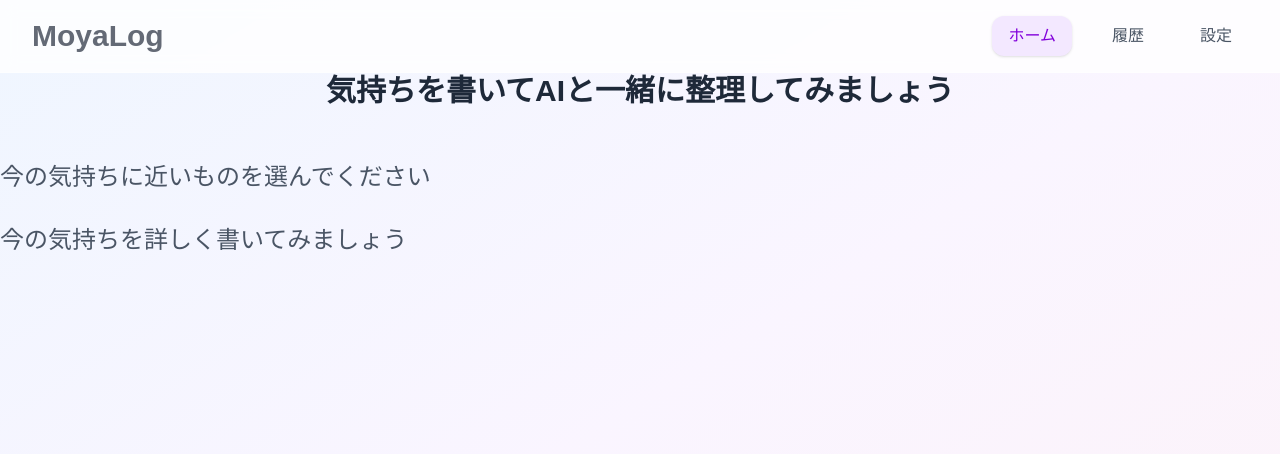
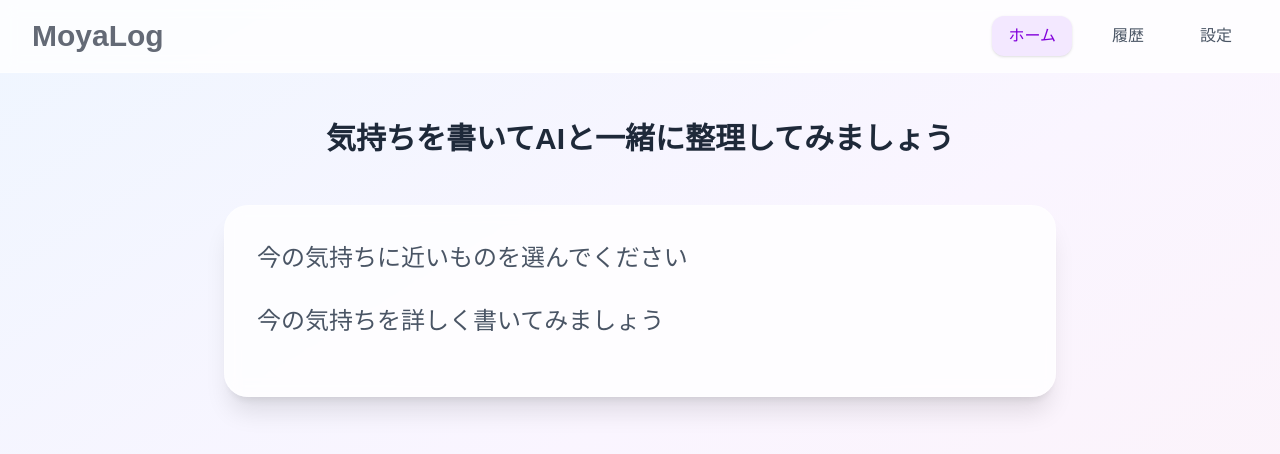
Before and after one commit to yuki-o-tech/moyalog-ai, a Next.js app: page /home in a window 1280 px wide. Shown: the top 454 px of the page. Built offline with nearby package versions, Linux system fonts and the light colour scheme.

Commit message:
feat: add Card component

```diff
--- a/src/app/home/page.tsx
+++ b/src/app/home/page.tsx
@@ -1,15 +1,18 @@
+import { Card } from "@/components/Card"
 import { PageTitle } from "@/components/PageTitle"
 import { SectionTitle } from "@/components/SectionTitle"
 
 const Home = () => {
   return (
-    <>
+    <div className="container mx-auto px-8 py-12 max-w-4xl">
       <div className="text-center mb-12">
         <PageTitle title="気持ちを書いてAIと一緒に整理してみましょう" />
       </div>
-      <SectionTitle title="今の気持ちに近いものを選んでください" />
-      <SectionTitle title="今の気持ちを詳しく書いてみましょう" />
-    </>
+      <Card>
+        <SectionTitle title="今の気持ちに近いものを選んでください" />
+        <SectionTitle title="今の気持ちを詳しく書いてみましょう" />
+      </Card>
+    </div>
   )
 }
 
--- /dev/null
+++ b/src/components/Card.tsx
@@ -0,0 +1,11 @@
+interface CardProps {
+  children: React.ReactNode
+}
+
+export const Card = ({ children }: CardProps) => {
+  return (
+    <div className="bg-white/80 backdrop-blur-sm rounded-3xl shadow-xl p-8 border border-white/20">
+      {children}
+    </div>
+  )
+}
```
